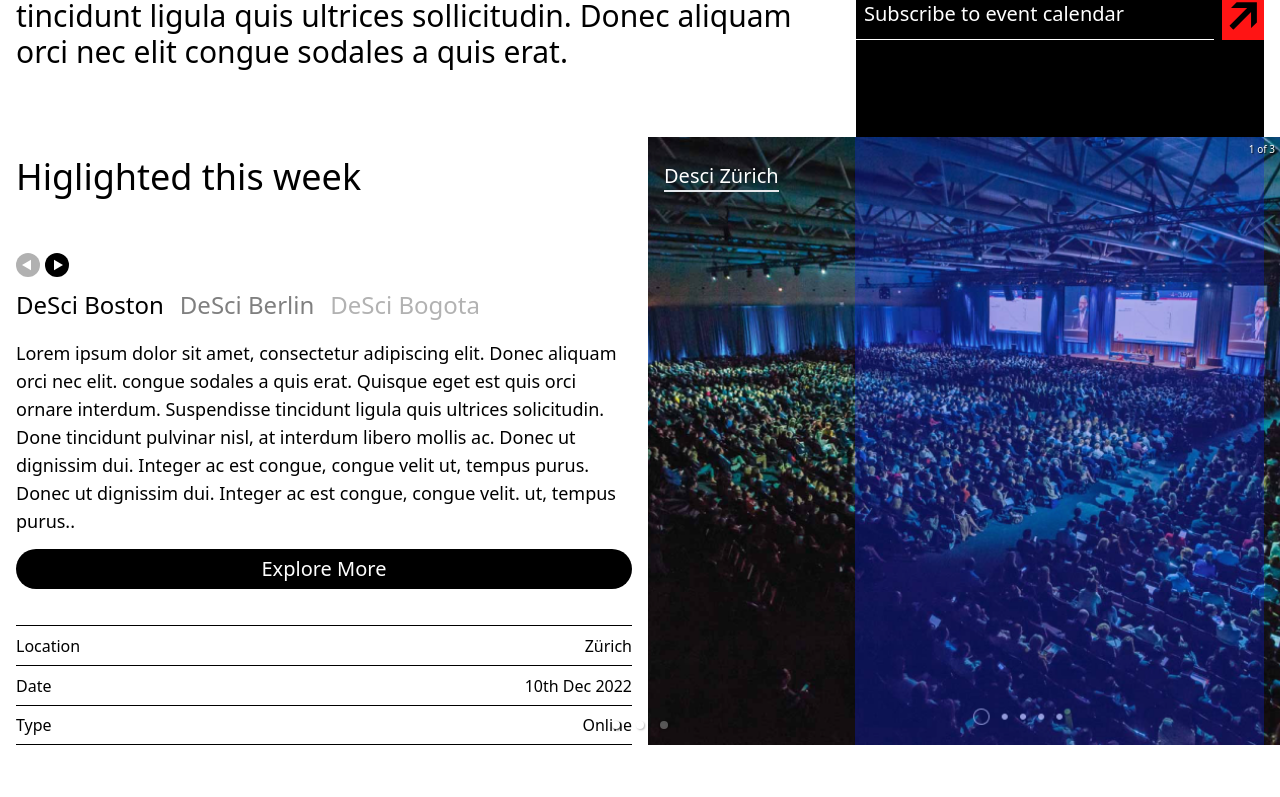
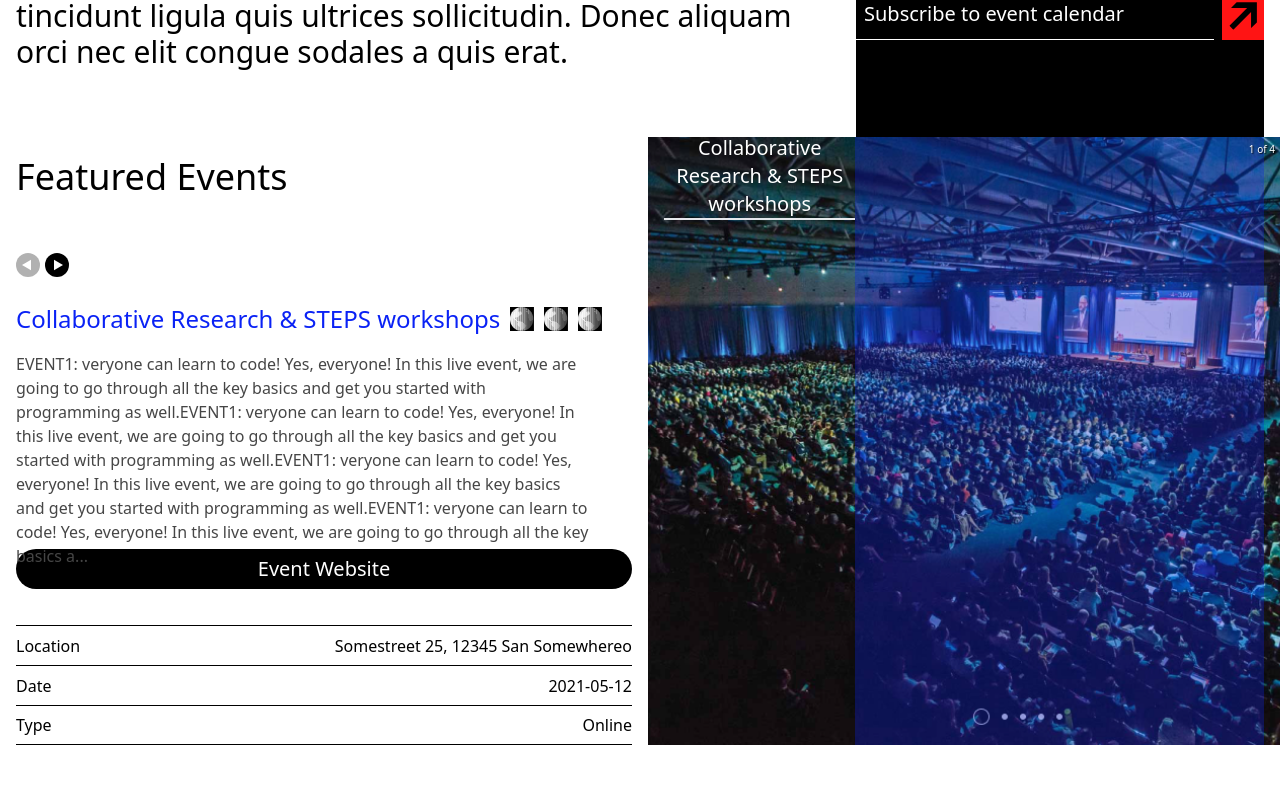
Before and after one commit to gingerheart86/ui, a Next.js app: page / in a window 1280 px wide. Shown: the part 663-1460 px from the top of the page. Built offline with nearby package versions, Linux system fonts and the light colour scheme.

Commit message:
finalized featured events

```diff
--- a/components/sections/featured/carousel.tsx
+++ b/components/sections/featured/carousel.tsx
@@ -4,12 +4,10 @@ import { Carousel } from "react-responsive-carousel";
 import RoundArrowLeft from "../../icons/RoundArrowLeft";
 import RoundArrowRight from "../../icons/RoundArrowRight";
 import { getFeaturedEvents } from "../../../dummy-data";
-import { useEffect } from "react";
 
 export default class withCustomStatusArrowsAndIndicators extends Component {
   render() {
     const featuredEvents = getFeaturedEvents();
-    console.log(featuredEvents);
 
     const carouselProp = {
       showStatus: true,
@@ -20,16 +18,42 @@ export default class withCustomStatusArrowsAndIndicators extends Component {
       emulateTouch: false,
       transitionTime: 500,
       showArrows: false,
+      selectedItem: 0,
+      renderIndicator: (clickHandler, isSelected: boolean, index: number) => {
+        if (isSelected == true) {
+          return (
+            <div>
+              <div
+                className="space-x-4 text-2xl h-10 flex items-center cursor-pointer text-[#0A22F5] leading-6	text-left"
+                onClick={clickHandler}
+              >
+                <p className="break-words">{featuredEvents[index].title}</p>
+              </div>
+            </div>
+          );
+        }
+        if (isSelected == false) {
+          return (
+            <div>
+              <div
+                className="space-x-4 text flex items-center h-10 cursor-pointer text-[#464646ae] max-w-[15rem] leading-5	text-left"
+                onClick={clickHandler}
+              ><div className="h-6 w-6 hover:scale-110 duration-100"><img src="/images/global.svg"></img></div></div>
+            </div>
+          );
+        }
+      },
+
       renderArrowPrev: (clickHandler, hasPrev, label) => {
         return (
-          <span className="arrow-left" onClick={clickHandler}>
+          <span className="arrow-left cursor-pointer" onClick={clickHandler}>
             <RoundArrowLeft />
           </span>
         );
       },
       renderArrowNext: (clickHandler, hasNext, label) => {
         return (
-          <span className="arrow-right" onClick={clickHandler}>
+          <span className="arrow-right cursor-pointer" onClick={clickHandler}>
             <RoundArrowRight />
           </span>
         );
@@ -40,45 +64,34 @@ export default class withCustomStatusArrowsAndIndicators extends Component {
       <div>
         <Carousel {...carouselProp}>
           {featuredEvents.map((event) => (
-            <div className="pl-4 h-[38rem] flex">
+            <div className="pl-4 h-[38rem] flex" key={event.id}>
               <div className="w-2/4 pr-4 flex flex-col justify-between">
                 <div className="h-20 flex items-center">
-                  <p className="text-4xl text-black">Higlighted this week</p>
+                  <p className="text-4xl text-black">Featured Events</p>
                 </div>
-                <div className="flex h-14 items-center"></div>
-                <div className="flex w-full space-x-4 text-2xl h-10 items-center">
-                  <p>{featuredEvents[0].title}</p>
-                  <p className="opacity-50">{featuredEvents[1].title}</p>
-                  <p className="opacity-30">{featuredEvents[2].title}</p>
-                </div>
-                <div className="pt-2 pb-2 text-left">
-                  <p className="text-lg">
-                    Lorem ipsum dolor sit amet, consectetur adipiscing elit.
-                    Donec aliquam orci nec elit. congue sodales a quis erat.
-                    Quisque eget est quis orci ornare interdum. Suspendisse
-                    tincidunt ligula quis ultrices solicitudin. Done tincidunt
-                    pulvinar nisl, at interdum libero mollis ac. Donec ut
-                    dignissim dui. Integer ac est congue, congue velit ut,
-                    tempus purus. Donec ut dignissim dui. Integer ac est congue,
-                    congue velit. ut, tempus purus..
+                <div className="pt-2 pb-2 text-left text-descigreyfont absolute w-[45vw] top-[34%]">
+                  <p className="text-l ">
+                    {event.description.substring(0, 600) + "..."}
                   </p>
                 </div>
                 <div>
-                  <div className="w-full bg-black text-white h-10 flex items-center justify-center rounded-full text-xl mb-6">
-                    <a>Explore More</a>
+                  <div className="w-full bg-black text-white h-10 flex items-center justify-center rounded-full text-xl mb-6 hover:bg-descigreyfont hover:text-white cursor-pointer ">
+                    <a href={event.website} target={"_blank"}>
+                      Event Website
+                    </a>
                   </div>
                   <div className="pt-3">
                     <ul>
                       <li>
                         <div className="h-10 border-solid border-t border-black flex items-center justify-between">
                           <p>Location</p>
-                          <p>Zürich</p>
+                          <p>{event.location}</p>
                         </div>
                       </li>
                       <li>
                         <div className="h-10 border-solid border-t border-black flex items-center justify-between">
                           <p>Date</p>
-                          <div>10th Dec 2022</div>
+                          <div>{event.date}</div>
                         </div>
                       </li>
                       <li>
@@ -94,9 +107,13 @@ export default class withCustomStatusArrowsAndIndicators extends Component {
               <div className="w-2/4  bg-featured bg-no-repeat bg-cover flex justify-end">
                 <div className="w-[33%] ">
                   <div className="ml-4 mt-2 h-16 flex items-center">
-                    <p className="text-xl text-white border-solid border-b-2">
-                      Desci Zürich
-                    </p>
+                    <a
+                      href={event.website}
+                      target={"_blank"}
+                      className="text-xl text-white border-solid border-b-2 cursor-pointer"
+                    >
+                      {event.title}
+                    </a>
                   </div>
                 </div>
                 <div className="w-[65%] mr-4 h-full bg-desciblue opacity-30"></div>
--- a/dummy-data.js
+++ b/dummy-data.js
@@ -1,10 +1,11 @@
 const DUMMY_EVENTS = [
     {
       id: 'e1',
-      title: 'DeSci Boston',
+      title: 'Collaborative Research & STEPS workshops',
+      website: 'https://www.desciboston.com/',
       description:
-        'Everyone can learn to code! Yes, everyone! In this live event, we are going to go through all the key basics and get you started with programming as well.',
-      location: 'Somestreet 25, 12345 San Somewhereo',
+        'EVENT1: veryone can learn to code! Yes, everyone! In this live event, we are going to go through all the key basics and get you started with programming as well.EVENT1: veryone can learn to code! Yes, everyone! In this live event, we are going to go through all the key basics and get you started with programming as well.EVENT1: veryone can learn to code! Yes, everyone! In this live event, we are going to go through all the key basics and get you started with programming as well.EVENT1: veryone can learn to code! Yes, everyone! In this live event, we are going to go through all the key basics and get you started with programming as well.EVENT1: veryone can learn to code! Yes, everyone! In this live event, we are going to go through all the key basics and get you started with programming as well.',
+      location: 'Somestreet 25, 12345 San Somewhereo ',
       date: '2021-05-12',
       image: 'images/coding-event.png',
       country: 'DE',
@@ -12,20 +13,10 @@ const DUMMY_EVENTS = [
     },
     {
       id: 'e1',
-      title: 'DeSci Berlin',
+      title: 'DeSci Boston',
+      website: 'https://www.desciboston.com/',
       description:
-        'Everyone can learn to code! Yes, everyone! In this live event, we are going to go through all the key basics and get you started with programming as well.',
-      location: 'Somestreet 25, 12345 San Somewhereo',
-      date: '2021-05-12',
-      image: 'images/coding-event.png',
-      country: 'DE',
-      isFeatured: true,
-    },
-    {
-      id: 'e1',
-      title: 'DeSci Bogota',
-      description:
-        'Everyone can learn to code! Yes, everyone! In this live event, we are going to go through all the key basics and get you started with programming as well.',
+        'EVENT1: veryone can learn to code! Yes, everyone! In this live event, we are going to go through all the key basics and get you started with programming as well.',
       location: 'Somestreet 25, 12345 San Somewhereo',
       date: '2021-05-12',
       image: 'images/coding-event.png',
@@ -35,79 +26,25 @@ const DUMMY_EVENTS = [
     {
       id: 'e1',
       title: 'DeSci Boston',
+      website: 'https://www.desciboston.com/',
       description:
-        'Everyone can learn to code! Yes, everyone! In this live event, we are going to go through all the key basics and get you started with programming as well.',
+        'EVENT1: veryone can learn to code! Yes, everyone! In this live event, we are going to go through all the key basics and get you started with programming as well.',
       location: 'Somestreet 25, 12345 San Somewhereo',
       date: '2021-05-12',
       image: 'images/coding-event.png',
       country: 'DE',
-      isFeatured: false,
-    },
-    {
+      isFeatured: true,
+    },    {
       id: 'e1',
       title: 'DeSci Boston',
+      website: 'https://www.desciboston.com/',
       description:
-        'Everyone can learn to code! Yes, everyone! In this live event, we are going to go through all the key basics and get you started with programming as well.',
+        'EVENT1: veryone can learn to code! Yes, everyone! In this live event, we are going to go through all the key basics and get you started with programming as well.',
       location: 'Somestreet 25, 12345 San Somewhereo',
       date: '2021-05-12',
       image: 'images/coding-event.png',
       country: 'DE',
-      isFeatured: false,
-    },
-    {
-      id: 'e1',
-      title: 'DeSci Boston',
-      description:
-        'Everyone can learn to code! Yes, everyone! In this live event, we are going to go through all the key basics and get you started with programming as well.',
-      location: 'Somestreet 25, 12345 San Somewhereo',
-      date: '2021-05-12',
-      image: 'images/coding-event.png',
-      country: 'CZ',
-      isFeatured: false,
-    },
-    {
-      id: 'e1',
-      title: 'DeSci Boston',
-      description:
-        'Everyone can learn to code! Yes, everyone! In this live event, we are going to go through all the key basics and get you started with programming as well.',
-      location: 'Somestreet 25, 12345 San Somewhereo',
-      date: '2021-05-12',
-      image: 'images/coding-event.png',
-      country: 'ES',
-      isFeatured: false,
-    },
-    {
-      id: 'e1',
-      title: 'DeSci Boston',
-      description:
-        'Everyone can learn to code! Yes, everyone! In this live event, we are going to go through all the key basics and get you started with programming as well.',
-      location: 'Somestreet 25, 12345 San Somewhereo',
-      date: '2021-05-12',
-      image: 'images/coding-event.png',
-      country: 'IT',
-      isFeatured: false,
-    },
-    {
-      id: 'e1',
-      title: 'DeSci Boston',
-      description:
-        'Everyone can learn to code! Yes, everyone! In this live event, we are going to go through all the key basics and get you started with programming as well.',
-      location: 'Somestreet 25, 12345 San Somewhereo',
-      date: '2021-05-12',
-      image: 'images/coding-event.png',
-      country: 'DE',
-      isFeatured: false,
-    },
-    {
-      id: 'e1',
-      title: 'DeSci Boston',
-      description:
-        'Everyone can learn to code! Yes, everyone! In this live event, we are going to go through all the key basics and get you started with programming as well.',
-      location: 'Somestreet 25, 12345 San Somewhereo',
-      date: '2021-05-12',
-      image: 'images/coding-event.png',
-      country: 'CH',
-      isFeatured: false,
+      isFeatured: true,
     },
   ];
 
--- a/styles/globals.css
+++ b/styles/globals.css
@@ -75,3 +75,18 @@ html {
     display: none;
   }
 }
+
+.control-dots {
+  display: flex;
+  position: relative;
+  top: 25%;
+  height: fit-content;
+  width: calc(50vw - 1rem) !important;
+  margin-left: 1rem !important;
+}
+
+
+
+.control-dots div:not(:first-child) {
+  padding-left:10px;
+}
```
Also changed, not shown: public/images/global.svg (added).
